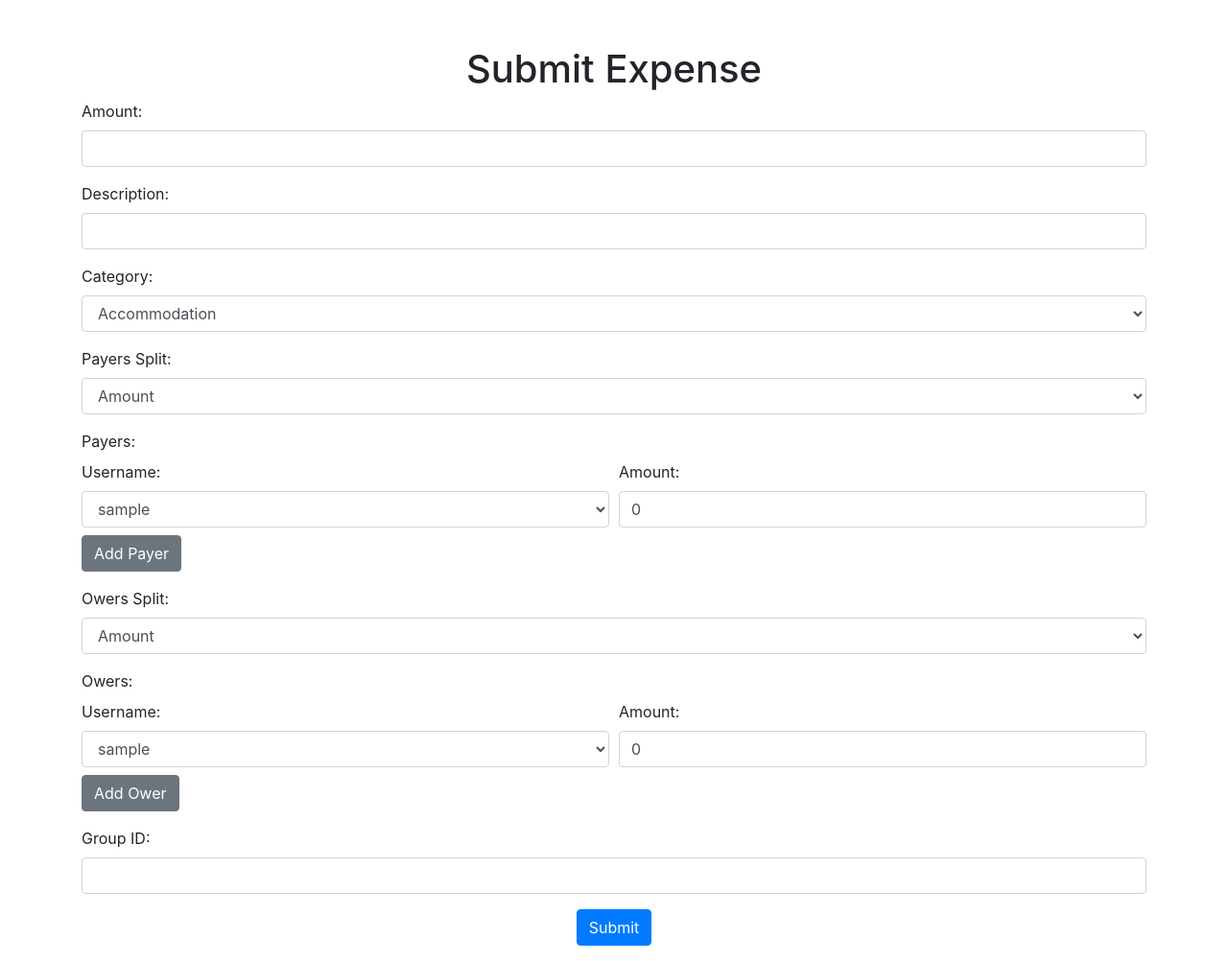
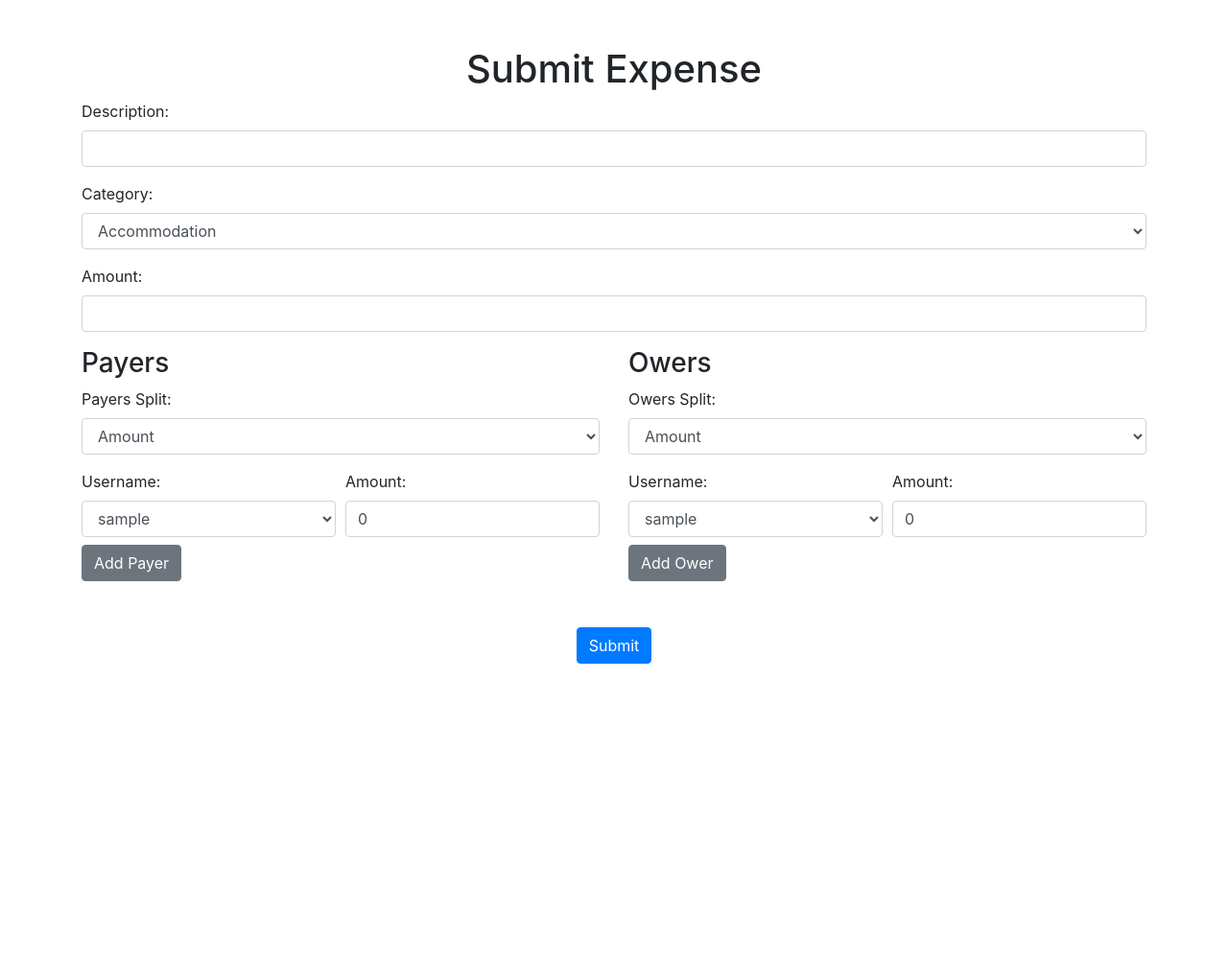
Before and after one commit to PedroFlores1996/Xchange, a Flask app: page /expenses in a window 1280 px wide. Shown: the whole page at 96% size. After the commit the page ends 692 px from the top, so only its background shows below. Run offline with Flask 3, Linux system fonts and the light colour scheme; a user stored in the database is signed in; tables that the repository leaves empty hold one stand-in row (values such as "Sample post"); parts of the project's set-up code (start-up, migrations or seed data) failed here and were passed over; some libraries are stand-ins or nearby versions.

Commit message:
improve friends and expense views

```diff
--- a/app/expense/views.py
+++ b/app/expense/views.py
@@ -21,7 +21,7 @@ def expenses() -> str | Response:
         expense: Expense = submit_expense(data)
         return render_template("expense/summary.html", expense=expense)
     return render_template(
-        "expense/expense.html", form=form, users=current_user.friends
+        "expense/expense.html", form=form, users=[current_user] + current_user.friends
     )
 
 
--- a/app/templates/expense/expense.html
+++ b/app/templates/expense/expense.html
@@ -12,10 +12,6 @@
         <form action="{{ url_for('expense.expenses') }}" method="post">
             {{ form.hidden_tag() }}
             <div class="form-group">
-                <label for="amount">Amount:</label>
-                {{ form.amount(class="form-control", id="amount", size=20) }}
-            </div>
-            <div class="form-group">
                 <label for="description">Description:</label>
                 {{ form.description(class="form-control", id="description", size=50) }}
             </div>
@@ -24,12 +20,18 @@
                 {{ form.category(class="form-control", id="category") }}
             </div>
             <div class="form-group">
+                <label for="amount">Amount:</label>
+                {{ form.amount(class="form-control", id="amount", size=20) }}
+            </div>
+            <div class="row">
+                <!-- Payers Section -->
+                <div class="col-md-6">
+                    <h3>Payers</h3>
+                    <div id="payers">
+                        <div class="form-group">
                             <label for="payers_split">Payers Split:</label>
                             {{ form.payers_split(class="form-control", id="payers_split", onchange="togglePayersAmount()") }}
                         </div>
-            <div class="form-group">
-                <label>Payers:</label>
-                <div id="payers">
                         <div class="form-row">
                             <div class="col">
                                 <label for="payers-0-username">Username:</label>
@@ -48,13 +50,15 @@
                     </div>
                     <button type="button" class="btn btn-secondary mt-2" onclick="addPayer()">Add Payer</button>
                 </div>
+
+                <!-- Owers Section -->
+                <div class="col-md-6">
+                    <h3>Owers</h3>
+                    <div id="owers">
                         <div class="form-group">
                             <label for="owers_split">Owers Split:</label>
                             {{ form.owers_split(class="form-control", id="owers_split", onchange="toggleOwersAmount()") }}
                         </div>
-            <div class="form-group">
-                <label>Owers:</label>
-                <div id="owers">
                         <div class="form-row">
                             <div class="col">
                                 <label for="owers-0-username">Username:</label>
@@ -73,11 +77,9 @@
                     </div>
                     <button type="button" class="btn btn-secondary mt-2" onclick="addOwer()">Add Ower</button>
                 </div>
-            <div class="form-group">
-                <label for="group_id">Group ID:</label>
-                {{ form.group_id(class="form-control", id="group_id", size=10) }}
             </div>
-            <div class="form-group text-center">
+            <div class="mt-5"></div>
+            <div class="form-group text-center mt-4">
                 <button type="submit" class="btn btn-primary">Submit</button>
             </div>
         </form>
--- a/app/templates/user/friends.html
+++ b/app/templates/user/friends.html
@@ -17,10 +17,10 @@
         <h2 class="text-center">Add a Friend</h2>
         <form action="{{ url_for('user.friends') }}" method="post">
             <div class="form-group">
-                <label for="email">Friend's Email:</label>
+                <label for="email">Email:</label>
                 <input type="email" name="email" class="form-control" id="email" required>
             </div>
-            <button type="submit" class="btn btn-primary">Add</button>
+            <button type="submit" class="btn btn-primary">Add Friendr</button>
         </form>
         {% with messages = get_flashed_messages(with_categories=true) %}
             {% if messages %}
--- a/app/user/views.py
+++ b/app/user/views.py
@@ -6,21 +6,21 @@ from app.user.forms import AddFriendForm
 bp = Blueprint("user", __name__)
 
 
-@bp.route("/users/debts", methods=["GET"])
+@bp.route("/user/debts", methods=["GET"])
 @login_required
 def user_debts():
     debts = current_user.lender_debts + current_user.borrower_debts
     return render_template("user/debts.html", debts=debts)
 
 
-@bp.route("/users/groups", methods=["GET"])
+@bp.route("/user/groups", methods=["GET"])
 @login_required
 def user_groups():
     groups = current_user.groups
     return render_template("user/groups.html", groups=groups)
 
 
-@bp.route("/users/friends", methods=["GET", "POST"])
+@bp.route("/user/friends", methods=["GET", "POST"])
 @login_required
 def friends():
     form = AddFriendForm()
```
Lines whose indentation alone changed are shown as unchanged.
